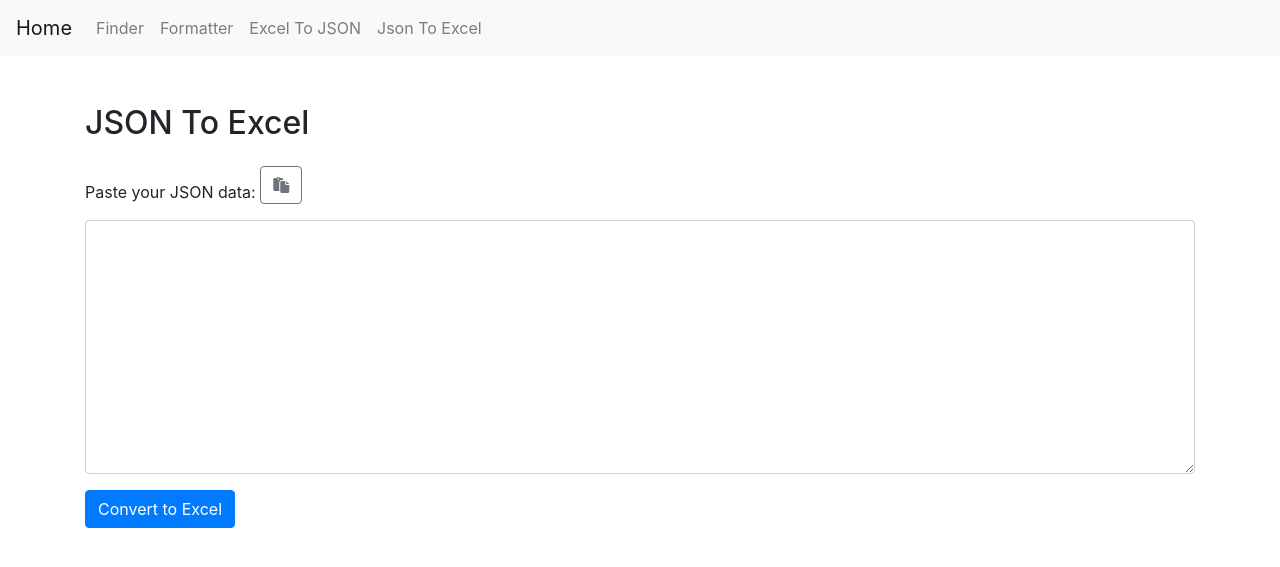
After one commit to lukaririnki26/py-tools, a Flask app: page /json_to_excel/ in a window 1280 px wide. The commit adds this page. Shown: the top 567 px of the page. Run offline with Flask 3, Linux system fonts and the light colour scheme; some libraries are stand-ins or nearby versions.

Commit message:
add: json to excel

```diff
--- a/app.py
+++ b/app.py
@@ -3,12 +3,14 @@ from flask import Flask, render_template
 from src.finder import finder
 from src.formatter import formatter
 from src.excel_to_json import excel_to_json
+from src.json_to_excel import json_to_excel
 
 app = Flask(__name__)
 
 app.register_blueprint(finder, url_prefix='/finder')
 app.register_blueprint(formatter, url_prefix='/formatter')
 app.register_blueprint(excel_to_json, url_prefix='/excel_to_json')
+app.register_blueprint(json_to_excel, url_prefix='/json_to_excel')
 
 @app.route('/')
 def index():
--- /dev/null
+++ b/src/json_to_excel.py
@@ -0,0 +1,33 @@
+from flask import Blueprint, render_template, request, jsonify, send_file
+import pandas as pd
+import os
+import io
+import json
+
+json_to_excel = Blueprint('json_to_excel', __name__)
+
+@json_to_excel.route('/', methods=['GET'])
+def index():
+    return render_template('json_to_excel.html')
+
+@json_to_excel.route('/', methods=['POST'])
+def convert():
+    data = request.form.get('data')
+
+    if not data:
+        return jsonify({"error": "No data provided"})
+
+    try:
+        data_json = json.loads(data)
+        df = pd.DataFrame(data_json)
+        temp_excel_file = 'temp_output.xlsx'
+        df.to_excel(temp_excel_file, index=False)
+        output = io.BytesIO()
+        with open(temp_excel_file, 'rb') as file:
+            output.write(file.read())
+        os.remove(temp_excel_file)
+        output.seek(0)
+        return send_file(output, as_attachment=True, download_name='output.xlsx')
+
+    except Exception as e:
+        return jsonify({"error": f"Error: {str(e)}"})
--- a/templates/index.html
+++ b/templates/index.html
@@ -22,6 +22,9 @@
             <li class="nav-item">
                 <a class="nav-link" href="/excel_to_json">Excel To Json</a>
             </li>
+            <li class="nav-item">
+                <a class="nav-link" href="/json_to_excel">Json To Excel</a>
+            </li>
         </ul>
     </div>
 </nav>
--- /dev/null
+++ b/templates/json_to_excel.html
@@ -0,0 +1,20 @@
+{% extends 'layout.html' %}
+
+{% block title %}JSON To Excel{% endblock %}
+
+{% block content %}
+    <h2 class="mb-4">JSON To Excel</h2>
+
+    <form action="/json_to_excel" method="post">
+        <div class="form-group">
+            <label for="jsonData">Paste your JSON data:</label>
+            <button class="btn btn-outline-secondary mb-3" onclick="pasteToInput('jsonData')">
+                <i class="fas fa-paste"></i>
+            </button>
+            <textarea class="form-control" id="jsonData" name="data" rows="10" required></textarea>
+        </div>
+        <button type="submit" class="btn btn-primary">Convert to Excel</button>
+    </form>
+
+
+{% endblock %}
--- a/templates/layout.html
+++ b/templates/layout.html
@@ -22,6 +22,9 @@
             </li>
             <li class="nav-item">
                 <a class="nav-link" href="/excel_to_json">Excel To JSON</a>
+            </li>
+            <li class="nav-item">
+                <a class="nav-link" href="/json_to_excel">Json To Excel</a>
             </li>
         </ul>
     </div>
```
